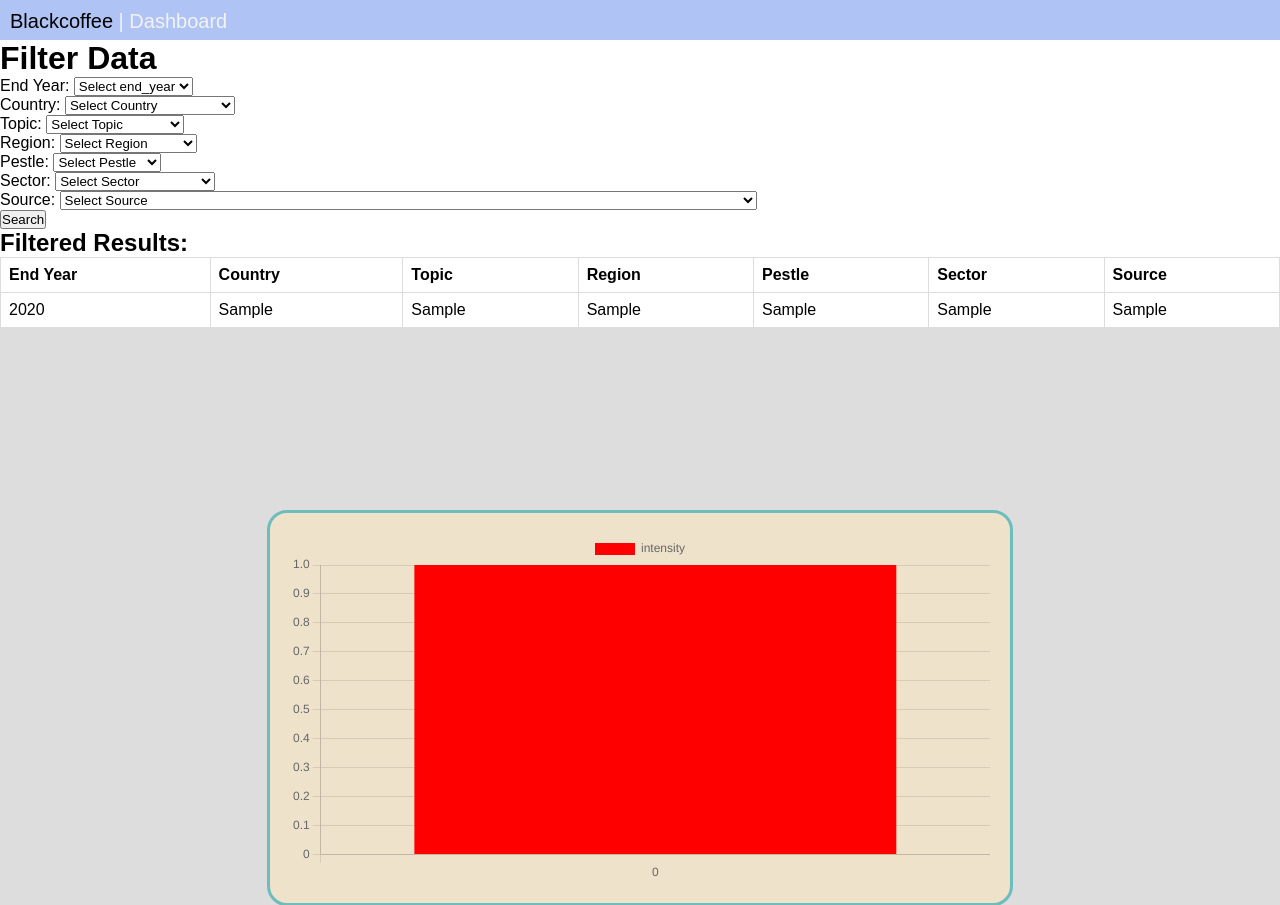
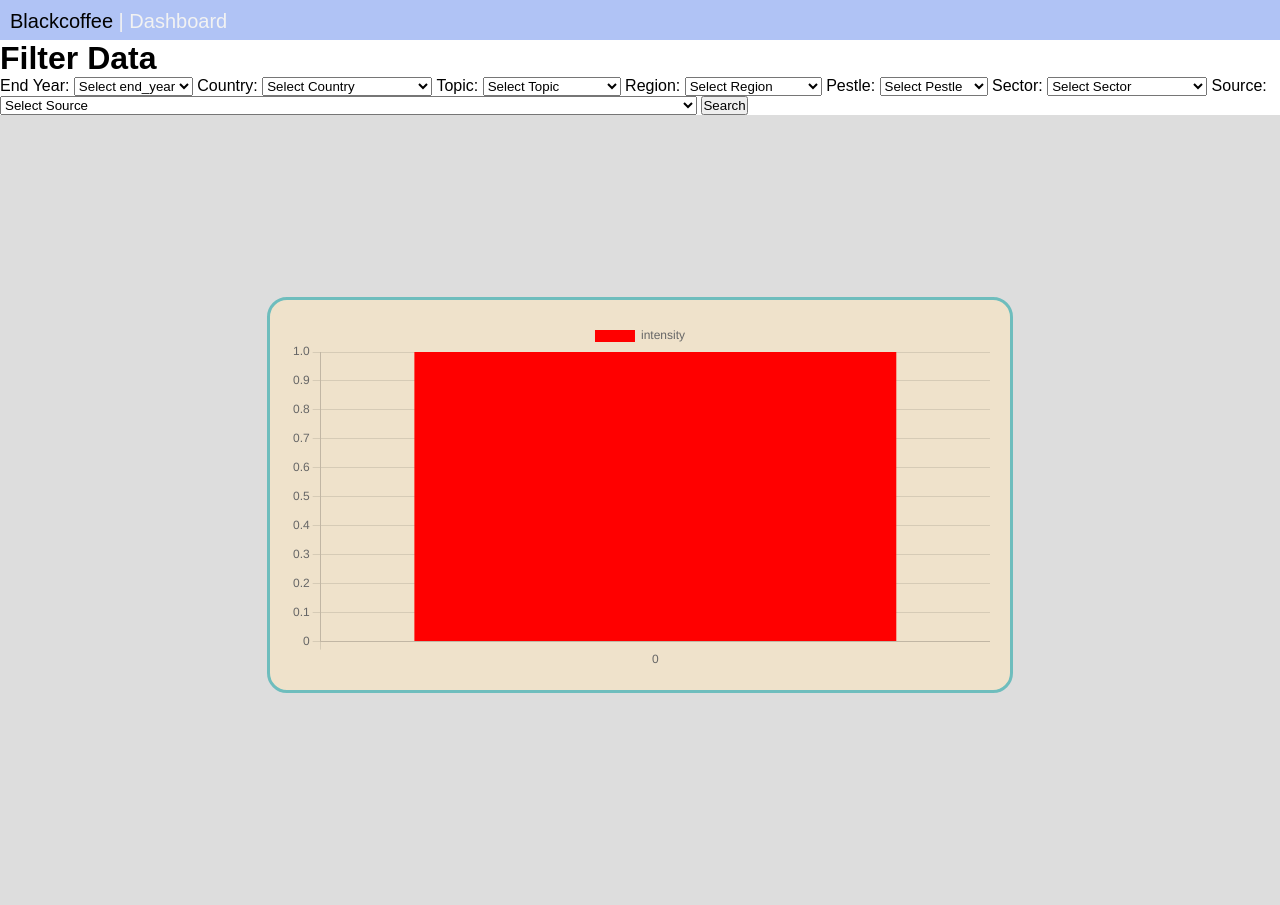
Before and after one commit to Mukeshmiet/Django_Practice, a Django app: page / in a window 1280 px wide. Shown: the top 905 px of the page. Run offline with Django 4.2, Linux system fonts and the light colour scheme; tables that the repository leaves empty hold one stand-in row (values such as "Sample post"); a map, chart or similar area stays blank.

Commit message:
changes for data filter

```diff
--- a/blackcoffee/dash/static/dash/script.js
+++ b/blackcoffee/dash/static/dash/script.js
@@ -50,15 +50,12 @@
     console.error('Error:', error);
 });
 
-
 // Likelihood chart
-
 fetch('/api/likelihood/')
   .then(response => response.json())
   .then(data => {
     // Use the data in your JavaScript code
     let numbersList = JSON.parse(data).map(item => item.likelihood);
-    console.log(numbersList);
 
     // setup data block
     let gdata = {
@@ -103,16 +100,12 @@
     console.error('Error:', error);
 });
 
-
 // relevance chart
-
 fetch('/api/relevance/')
   .then(response => response.json())
   .then(data => {
     // Use the data in your JavaScript code
     let numbersList = JSON.parse(data).map(item => item.relevance);
-    console.log('relevance');
-    console.log(numbersList);
 
     // setup data block
     let gdata = {
@@ -157,16 +150,12 @@
     console.error('Error:', error);
 });
 
-
 // year chart
-
 fetch('/api/year/')
   .then(response => response.json())
   .then(data => {
     // Use the data in your JavaScript code
-    let numbersList = JSON.parse(data).map(item => item.start_year);
-    console.log('year');
-    console.log(numbersList);
+    let numbersList = JSON.parse(data).map(item => item);
 
     // setup data block
     let gdata = {
@@ -195,7 +184,7 @@
         indexAxis: "x",
         scales: {
           y: {
-            beginAtZero: true,
+            beginAtZero: false,
           },
         },
       },
--- a/blackcoffee/dash/templates/index.html
+++ b/blackcoffee/dash/templates/index.html
@@ -15,41 +15,32 @@
   </div>
 
   <h1>Filter Data</h1>
-    <form method="get" action="{% url 'index' %}">
-        {% csrf_token %}
-        {{ form.as_p }}
-        <button type="submit">Search</button>
-    </form>
+  <form method="post" action="{% url 'index' %}">
+    {% csrf_token %}
 
-    {% if queryset %}
-        <h2>Filtered Results:</h2>
-        <table>
-            <thead>
-                <tr>
-                    <th>End Year</th>
-                    <th>Country</th>
-                    <th>Topic</th>
-                    <th>Region</th>
-                    <th>Pestle</th>
-                    <th>Sector</th>
-                    <th>Source</th>
-                </tr>
-            </thead>
-            <tbody>
-                {% for item in queryset %}
-                    <tr>
-                        <td>{{ item.end_year }}</td>
-                        <td>{{ item.country }}</td>
-                        <td>{{ item.topic }}</td>
-                        <td>{{ item.region }}</td>
-                        <td>{{ item.pestle }}</td>
-                        <td>{{ item.sector }}</td>
-                        <td>{{ item.source }}</td>
-                    </tr>
-                {% endfor %}
-            </tbody>
-        </table>
-    {% endif %}
+    <label for="{{ form.end_year.id_for_label }}">End Year:</label>
+    {{ form.end_year }}
+
+    <label for="{{ form.country.id_for_label }}">Country:</label>
+    {{ form.country }}
+
+    <label for="{{ form.topic.id_for_label }}">Topic:</label>
+    {{ form.topic }}
+
+    <label for="{{ form.region.id_for_label }}">Region:</label>
+    {{ form.region }}
+
+    <label for="{{ form.pestle.id_for_label }}">Pestle:</label>
+    {{ form.pestle }}
+
+    <label for="{{ form.sector.id_for_label }}">Sector:</label>
+    {{ form.sector }}
+
+    <label for="{{ form.source.id_for_label }}">Source:</label>
+    {{ form.source }}
+
+    <button type="submit">Search</button>
+</form>
 
 
   <div class="chart-card">
--- a/blackcoffee/dash/views.py
+++ b/blackcoffee/dash/views.py
@@ -2,40 +2,14 @@
 from django.http import JsonResponse
 from django.shortcuts import render
 from .models import Dashboard
+from django.db.models.functions import ExtractYear
 from .forms import FilterForm
 
-# Create your views here.
-def intensity(request):
-    # records = Dashboard.objects.all()
-    records = Dashboard.objects.filter(intensity__isnull=False).values('intensity').distinct()
-    records_json = json.dumps(list(records))
-    return JsonResponse(records_json, safe=False)
 
-def likelihood(request):
-    # records = Dashboard.objects.all()
-    records = Dashboard.objects.filter(likelihood__isnull=False).values('likelihood').distinct()
-    records_json = json.dumps(list(records))
-    return JsonResponse(records_json, safe=False)
-
-def relevance(request):
-    # records = Dashboard.objects.all()
-    records = Dashboard.objects.filter(relevance__isnull=False).values('relevance').distinct()
-    records_json = json.dumps(list(records))
-    return JsonResponse(records_json, safe=False)
-
-def year(request):
-    # records = Dashboard.objects.all()
-    records = Dashboard.objects.values('start_year', 'end_year')
-    records_json = json.dumps(list(records))
-    return JsonResponse(records_json, safe=False)
-
-def index(request):
-    form = FilterForm(request.GET)
-    queryset = Dashboard.objects.all()
-
+def formFilters(request):
+    form = FilterForm(request.POST)
     if form.is_valid():
-
-        end_year = form.cleaned_data['end_year']
+        end_year=form.cleaned_data['end_year']
         country = form.cleaned_data['country']
         topic = form.cleaned_data['topic']
         region = form.cleaned_data['region']
@@ -43,25 +17,64 @@
         sector = form.cleaned_data['sector']
         source = form.cleaned_data['source']
 
-    if end_year:
-        queryset = queryset.filter(end_year=end_year)
-    if country:
-        queryset = queryset.filter(country=country)
-    if topic:
-        queryset = queryset.filter(topic=topic)
-    if region:
-        queryset = queryset.filter(region=region)
-    if pestle:
-        queryset = queryset.filter(pestle=pestle)
-    if sector:
-        queryset = queryset.filter(sector=sector)
-    if source:
-        queryset = queryset.filter(source=source)
+        filter_kwargs = {}
+        if end_year:
+            filter_kwargs['end_year'] = end_year
+        if country:
+            filter_kwargs['country'] = country
+        if topic:
+            filter_kwargs['topic'] = topic
+        if region:
+            filter_kwargs['region'] = region
+        if pestle:
+            filter_kwargs['pestle'] = pestle
+        if sector:
+            filter_kwargs['sector'] = sector
+        if source:
+            filter_kwargs['source'] = source
 
-    intensity = queryset.filter(intensity__isnull=False).values('intensity').distinct()
-    context = {
-        'form': form,
-        'queryset': queryset,
-    }
-    print(context)
+    return filter_kwargs
+
+# Create your views here.
+def intensity(request):
+    if request.method == 'GET':
+        filter_kwargs = formFilters(request)
+        records = Dashboard.objects.filter(intensity__isnull=False, **filter_kwargs).values('intensity').distinct()
+    else:
+        records = Dashboard.objects.filter(intensity__isnull=False).values('intensity').distinct()
+    records_json = json.dumps(list(records))
+    return JsonResponse(records_json, safe=False)
+
+def likelihood(request):
+    if request.method == 'GET':
+        filter_kwargs = formFilters(request)
+        records = Dashboard.objects.filter(likelihood__isnull=False, **filter_kwargs).values('likelihood').distinct()
+    else:
+        records = Dashboard.objects.filter(likelihood__isnull=False).values('likelihood').distinct()
+    records_json = json.dumps(list(records))
+    return JsonResponse(records_json, safe=False)
+
+def relevance(request):
+    if request.method == 'GET':
+        filter_kwargs = formFilters(request)
+        records = Dashboard.objects.filter(relevance__isnull=False, **filter_kwargs).values('relevance').distinct()
+    else:
+        records = Dashboard.objects.filter(relevance__isnull=False).values('relevance').distinct()
+    records_json = json.dumps(list(records))
+    return JsonResponse(records_json, safe=False)
+
+def year(request):
+    if request.method == 'GET':
+        filter_kwargs = formFilters(request)
+        distinct_years = Dashboard.objects.filter(published__isnull=False, **filter_kwargs).annotate(year=ExtractYear('published')).values('year').distinct()
+        print(distinct_years)
+    else:
+        distinct_years = Dashboard.objects.filter(published__isnull=False).annotate(year=ExtractYear('published')).values('year').distinct()
+    years = [entry['year'] for entry in distinct_years]
+    records_json = json.dumps(list(years))
+    return JsonResponse(records_json, safe=False)
+
+def index(request):
+    form = FilterForm(request.GET)
+    context = {'form': form}
     return render(request, 'index.html', context)
```
